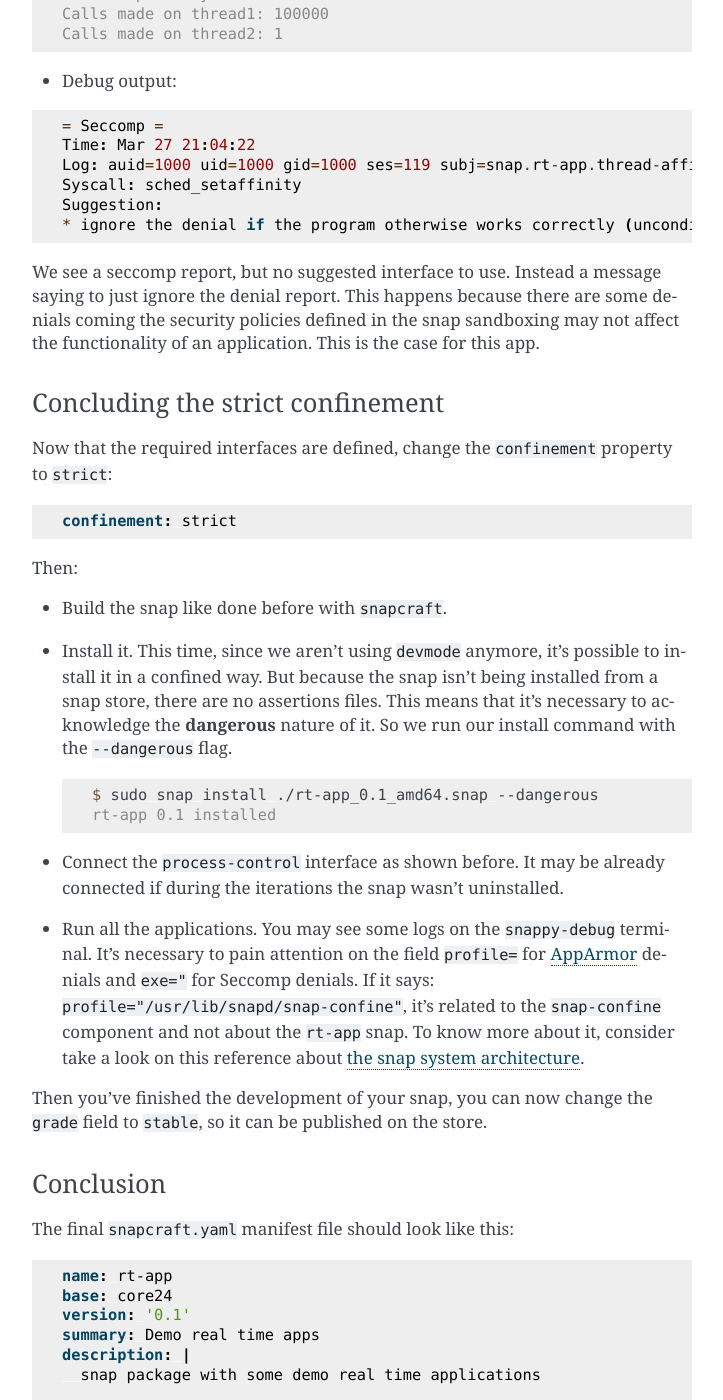
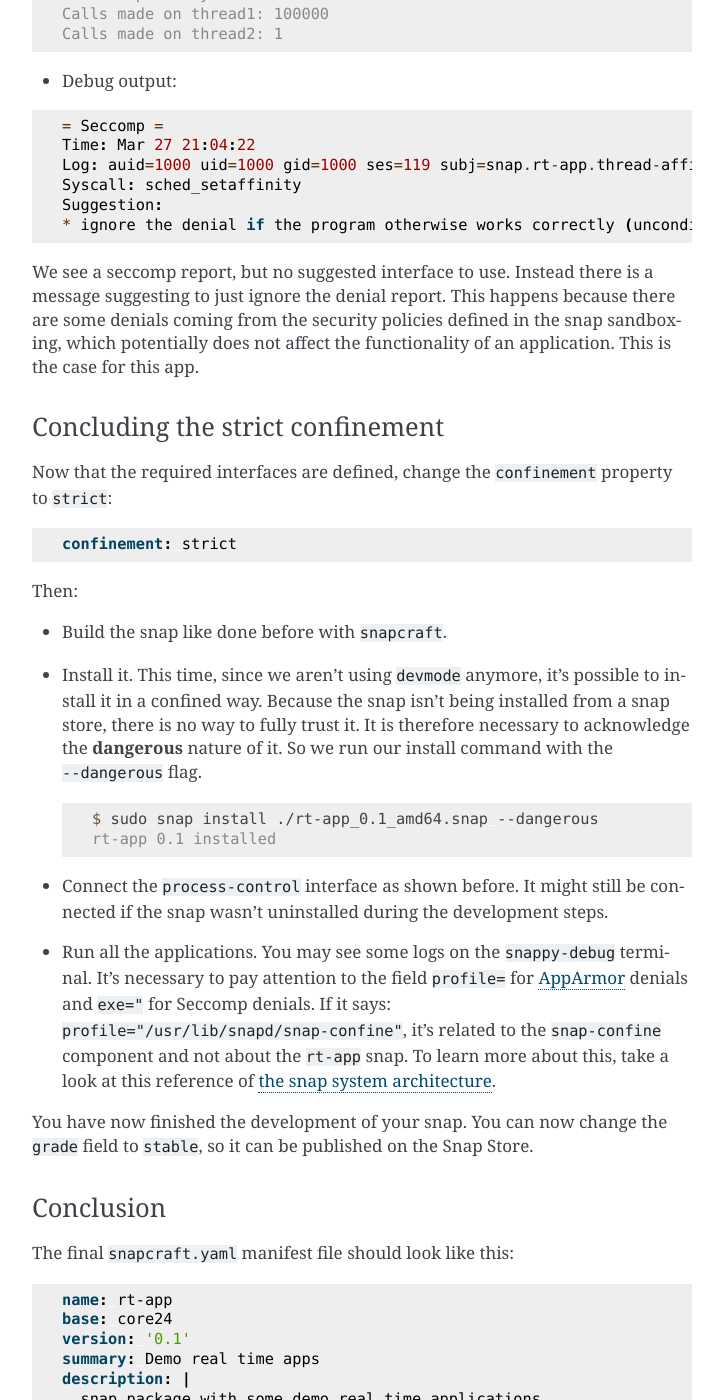
Before and after one commit to canonical/real-time-ubuntu-docs, a Sphinx documentation site: the page built from docs/tutorial/7-snaping.md, in a window 1280 px wide and 1400 px high, scrolled down 9445 px. Shown: the whole window, without its empty margins (388-1111 px from the left). Built offline with Sphinx 7.4.7, drawn with Linux system fonts in a browser that asks for light colours; some of the changed text lies outside the part shown.

Commit message:
many: grammar fixes and rewordings
Co-authored-by: JP Meijers <jp.meijers@canonical.com>
Signed-off-by: Lincoln Wallace <lincoln.wallace@canonical.com>

````diff
--- a/docs/tutorial/7-snaping.md
+++ b/docs/tutorial/7-snaping.md
@@ -341,7 +341,7 @@ INFO: $ sudo journalctl --output=short --follow --all | sudo snappy-debug
 ```
 
 To ensure no log messages are lost, it is recommended to use the suggested `journalctl` command.
-As well running with `sudo` since accessing system logs requires privileged access:
+It needs to be run with `sudo` since accessing system logs requires privileged access:
 
 ```shell
 sudo journalctl --output=short --follow --all | sudo snappy-debug
@@ -453,8 +453,8 @@ Suggestion:
 ```
 
 We see a seccomp report, but no suggested interface to use.
-Instead a message saying to just ignore the denial report.
-This happens because there are some denials coming the security policies defined in the snap sandboxing may not affect the functionality of an application.
+Instead there is a message suggesting to just ignore the denial report.
+This happens because there are some denials coming from the security policies defined in the snap sandboxing, which potentially does not affect the functionality of an application.
 This is the case for this app.
 
 
@@ -470,8 +470,8 @@ Then:
   - Build the snap like done before with `snapcraft`.
 
   - Install it. This time, since we aren't using `devmode` anymore, it's possible to install it in a confined way.
-    But because the snap isn't being installed from a snap store, there are no assertions files.
-    This means that it's necessary to acknowledge the **dangerous** nature of it.
+    Because the snap isn't being installed from a snap store, there is no way to fully trust it.
+    It is therefore necessary to acknowledge the **dangerous** nature of it.
     So we run our install command with the `--dangerous` flag.
 
     ```console
@@ -480,15 +480,16 @@ Then:
     ```
 
   - Connect the `process-control` interface as shown before.
-    It may be already connected if during the iterations the snap wasn't uninstalled.
+    It might still be connected if the snap wasn't uninstalled during the development steps.
 
   - Run all the applications.
     You may see some logs on the `snappy-debug` terminal.
-    It's necessary to pain attention on the field `profile=` for [AppArmor][apparmor] denials and `exe="` for Seccomp denials.
+    It's necessary to pay attention to the field `profile=` for [AppArmor][apparmor] denials and `exe="` for Seccomp denials.
     If it says: `profile="/usr/lib/snapd/snap-confine"`, it's related to the `snap-confine` component and not about the `rt-app` snap.
-    To know more about it, consider take a look on this reference about [the snap system architecture][snap_sys_arch].
+    To learn more about this, take a look at this reference of [the snap system architecture][snap_sys_arch].
 
-Then you've finished the development of your snap, you can now change the `grade` field to `stable`, so it can be published on the store.
+You have now finished the development of your snap.
+You can now change the `grade` field to `stable`, so it can be published on the Snap Store.
 
 ### Conclusion
 
````
Also changed, not shown: other parts of docs/tutorial/7-snaping.md (+2 -2 lines).
